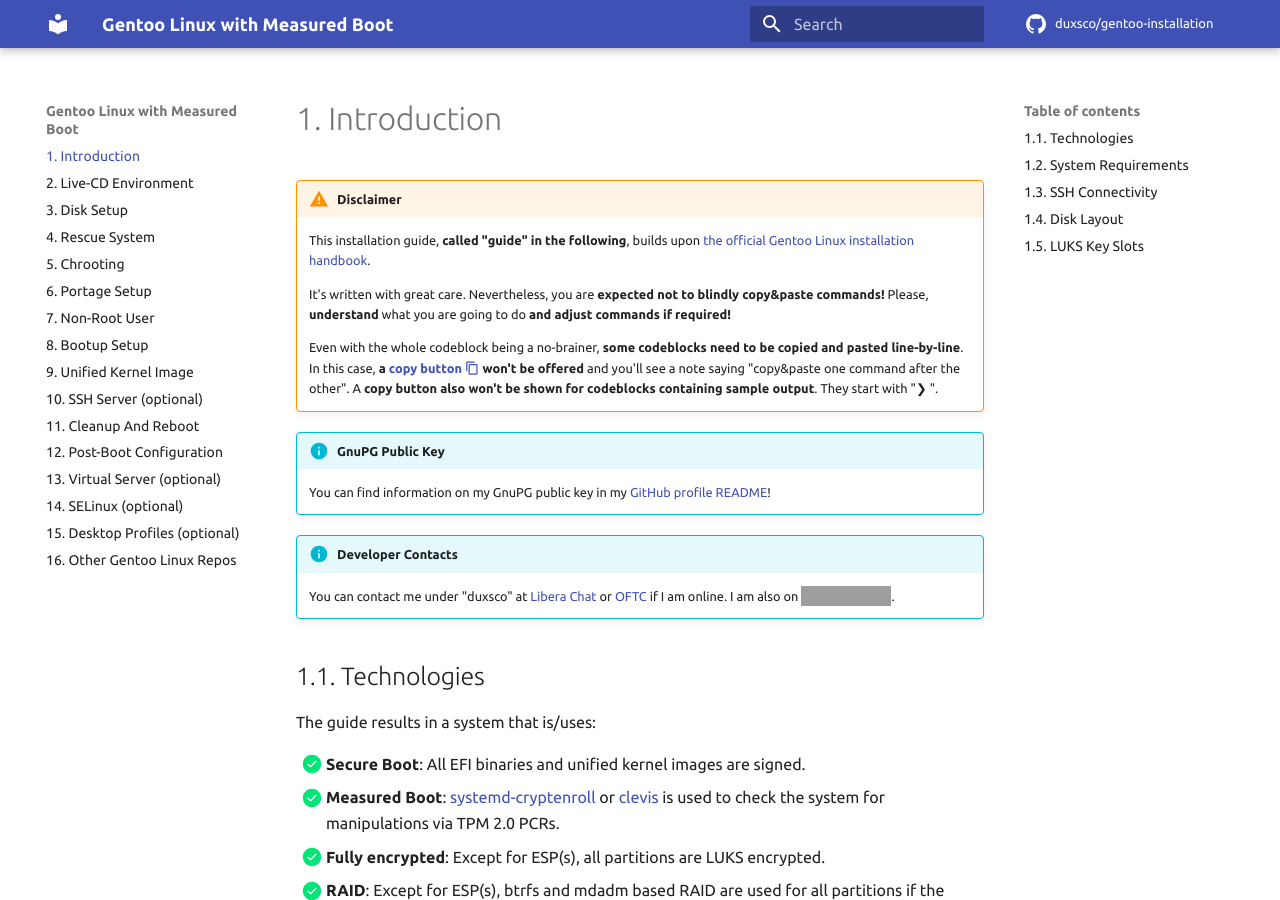
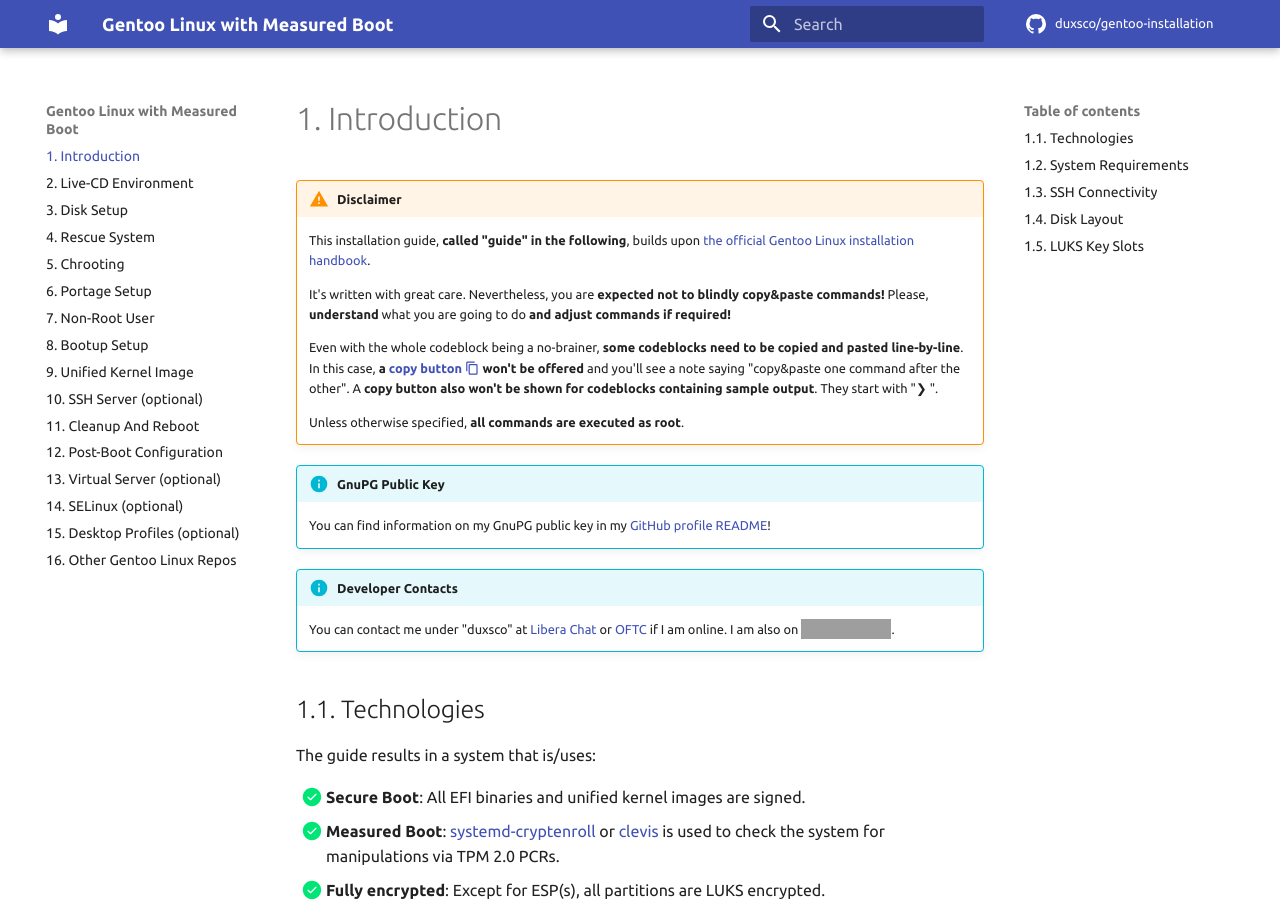
Before and after one commit to duxsco/gentoo-installation, an MkDocs documentation site: the page built from docs/index.md, in a window 1280 px wide and 900 px high. Built offline with MkDocs 1.6.1 and Material for MkDocs 9.7.7, drawn with Linux system fonts in a browser that asks for light colours; comment, search, counter and statistics services are not loaded; grey boxes are pictures that could not be loaded.

Commit message:
Point out that commands are executed as root

```diff
--- a/docs/index.md
+++ b/docs/index.md
@@ -4,6 +4,8 @@
     It's written with great care. Nevertheless, you are **expected not to blindly copy&paste commands!** Please, **understand** what you are going to do **and adjust commands if required!**
 
     Even with the whole codeblock being a no-brainer, **some codeblocks need to be copied and pasted line-by-line**. In this case, **a [copy button :material-content-copy:](https://squidfunk.github.io/mkdocs-material/reference/code-blocks/#code-copy-button) won't be offered** and you'll see a note saying "copy&paste one command after the other". A **copy button also won't be shown for codeblocks containing sample output**. They start with "❯ ".
+
+    Unless otherwise specified, **all commands are executed as root**.
 
 !!! info "GnuPG Public Key"
     You can find information on my GnuPG public key in my [GitHub profile README](https://github.com/duxsco/)!
```
